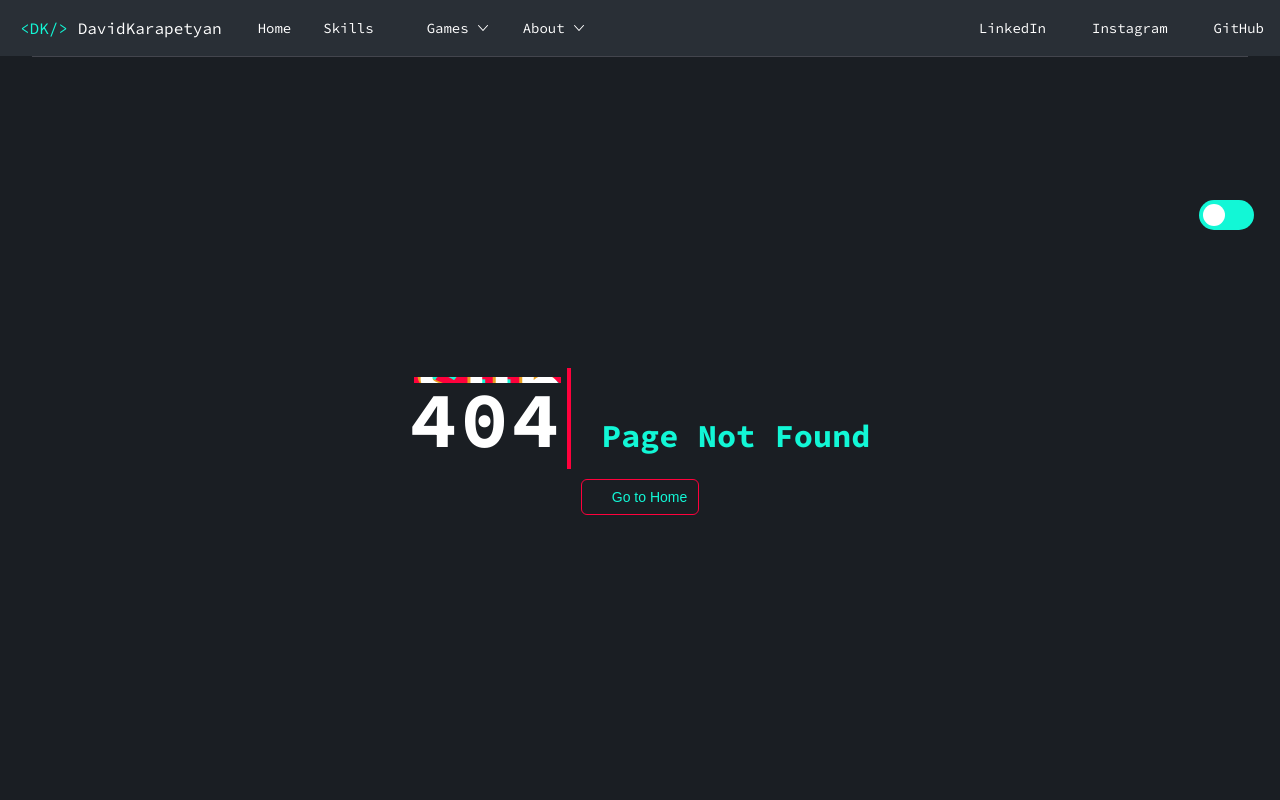
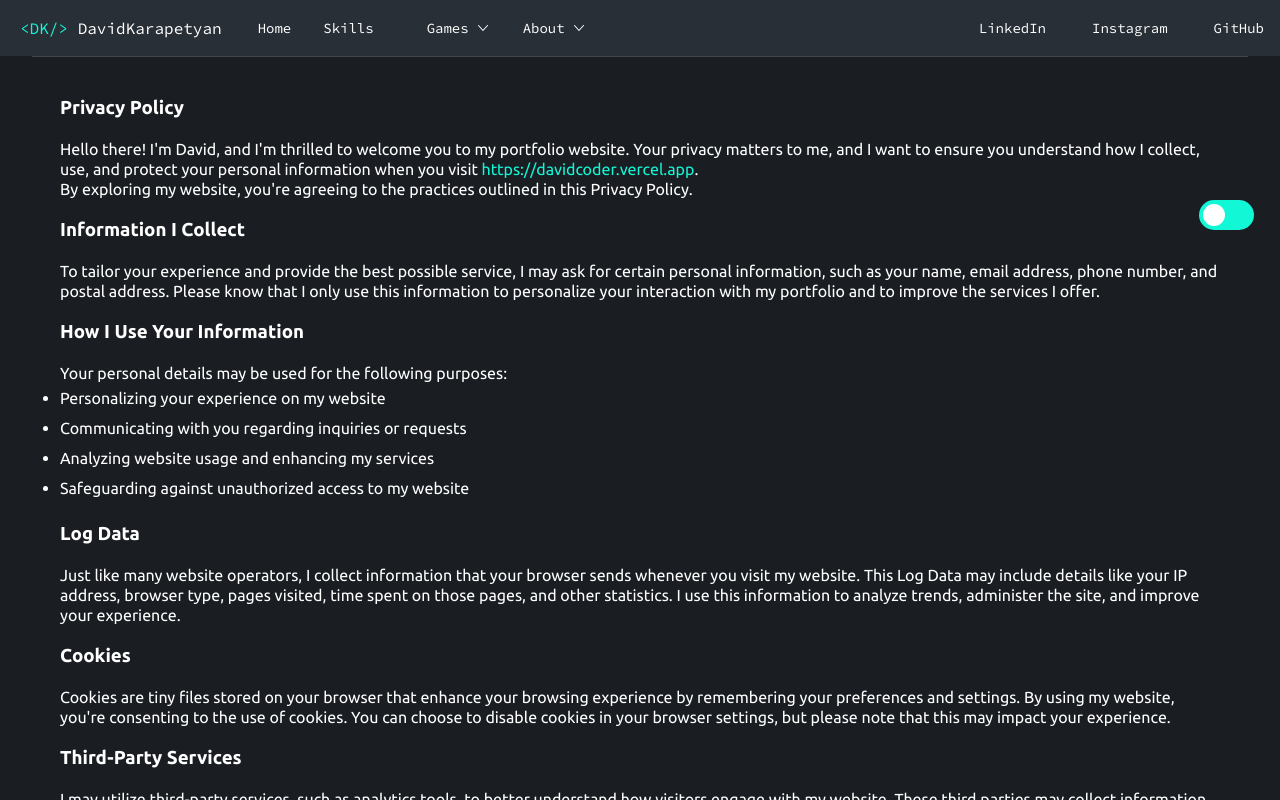
Before and after one commit to DavidKCoder/portfolio, a Next.js app: page /privacy-policy in a window 1280 px wide. Before the commit this address had no page. Built offline with nearby package versions, Linux system fonts and the light colour scheme; some icons are missing.

Commit message:
Add privacy policy.

```diff
--- a/src/components/FooterSection.jsx
+++ b/src/components/FooterSection.jsx
@@ -18,8 +18,12 @@ const FooterSection = () => {
           ))}
         </div>
       )}
-      <h4>© 2023 David K. | All rights reserved.</h4>
-      <h4>Privacy Policy</h4>
+      <h4>© 2024 David K. | All rights reserved.</h4>
+      <h4>
+        <Link href="/privacy-policy" passHref className="privacy-policy">
+          Privacy Policy
+        </Link>
+      </h4>
       {windowWidth > 450 && (
         <div className="social-media-icons">
           {social.map((s) => (
--- /dev/null
+++ b/src/pages/privacy-policy.js
@@ -0,0 +1,71 @@
+import React from "react";
+
+export default function PrivacyPolicy() {
+  return (
+    <div className="privacy">
+      <h3>Privacy Policy</h3>
+      <p>
+        Hello there! I'm David, and I'm thrilled to welcome you to my portfolio website.
+        Your privacy matters to me, and
+        I want to ensure you understand how I collect, use, and protect
+        your personal information when you visit
+        <a target="_blank" href="https://davidcoder.vercel.app/"> https://davidcoder.vercel.app</a>.
+      </p>
+      <p>By exploring my website, you're agreeing to the practices outlined in this Privacy Policy.</p>
+
+      <h3>Information I Collect</h3>
+      <p>
+        To tailor your experience and provide the best possible service, I may ask for certain personal information,
+        such
+        as your name, email address, phone number, and postal address. Please know that I only use this information to
+        personalize your interaction with my portfolio and to improve the services I offer.
+      </p>
+
+      <h3>How I Use Your Information</h3>
+      <p>Your personal details may be used for the following purposes:
+
+        <ul>
+          <li>Personalizing your experience on my website</li>
+          <li> Communicating with you regarding inquiries or requests</li>
+          <li> Analyzing website usage and enhancing my services</li>
+          <li> Safeguarding against unauthorized access to my website</li>
+        </ul>
+      </p>
+
+      <h3>Log Data</h3>
+      <p>
+        Just like many website operators, I collect information that your browser sends whenever you visit my website.
+        This Log Data may include details like your IP address, browser type, pages visited, time spent on those pages,
+        and other statistics. I use this information to analyze trends, administer the site, and improve your
+        experience.
+      </p>
+      <h3>Cookies</h3>
+      <p>Cookies are tiny files stored on your browser that enhance your browsing experience by remembering your
+        preferences and settings. By using my website, you're consenting to the use of cookies. You can choose to
+        disable cookies in your browser settings, but please note that this may impact your experience.</p>
+
+      <h3>Third-Party Services</h3>
+      <p>I may utilize third-party services, such as analytics tools, to better understand how visitors engage with my
+        website. These third parties may collect information sent by your browser as part of their services. However,
+        please be aware that I don't have control over their activities or privacy practices.</p>
+
+      <h3>Security</h3>
+      <p>I take the security of your personal information seriously and employ industry-standard measures to safeguard
+        it against unauthorized access, disclosure, alteration, or destruction.</p>
+
+      <h3>Changes to This Privacy Policy</h3>
+      <p>
+        I may update my Privacy Policy periodically. Any changes will be posted on this page, with the effective date
+        updated accordingly. I encourage you to review this Privacy Policy periodically for updates.
+      </p>
+
+      <h3>Contact Me</h3>
+      <p>
+        If you have any questions or concerns about my Privacy Policy, please don't hesitate to reach out to me at
+        karapetyand91@gmail.com.
+      </p>
+
+      <p>Last updated: 27.03.24</p>
+    </div>
+  )
+}
--- a/src/styles/container.less
+++ b/src/styles/container.less
@@ -656,6 +656,33 @@ h2.splitting {
   }
 }
 
+// Privacy Policy
+.privacy-policy {
+  color: var(--text-color);
+}
+
+.privacy {
+  padding: 20px 60px;
+  font-family: var(--font-ubuntu);
+  color: var(--text-color);
+
+  a {
+    color: var(--brand-1)
+  }
+
+  h3 {
+    padding: 20px 0;
+  }
+
+  p {
+    line-height: 20px;
+  }
+
+  ul {
+    line-height: 30px;
+  }
+}
+
 // Media
 @media only screen and (max-width: 900px) {
   .show-container {
```
